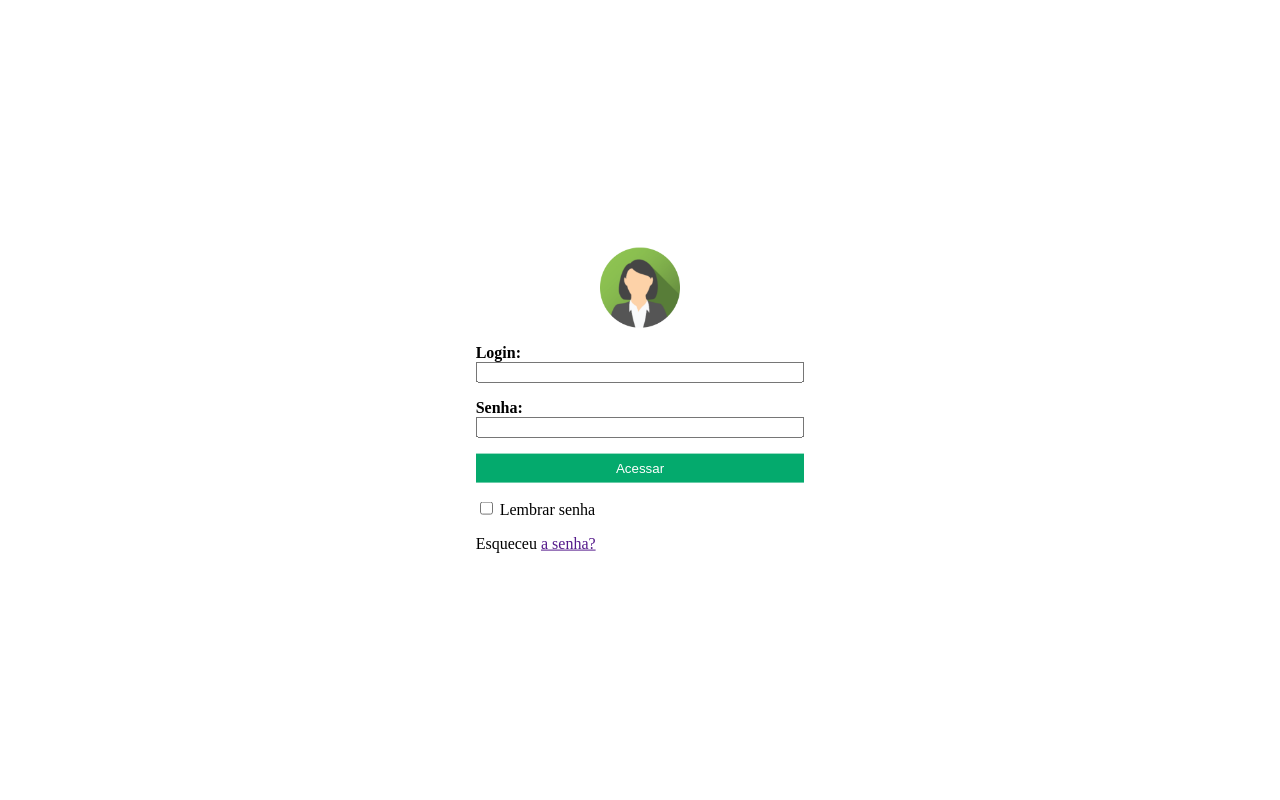
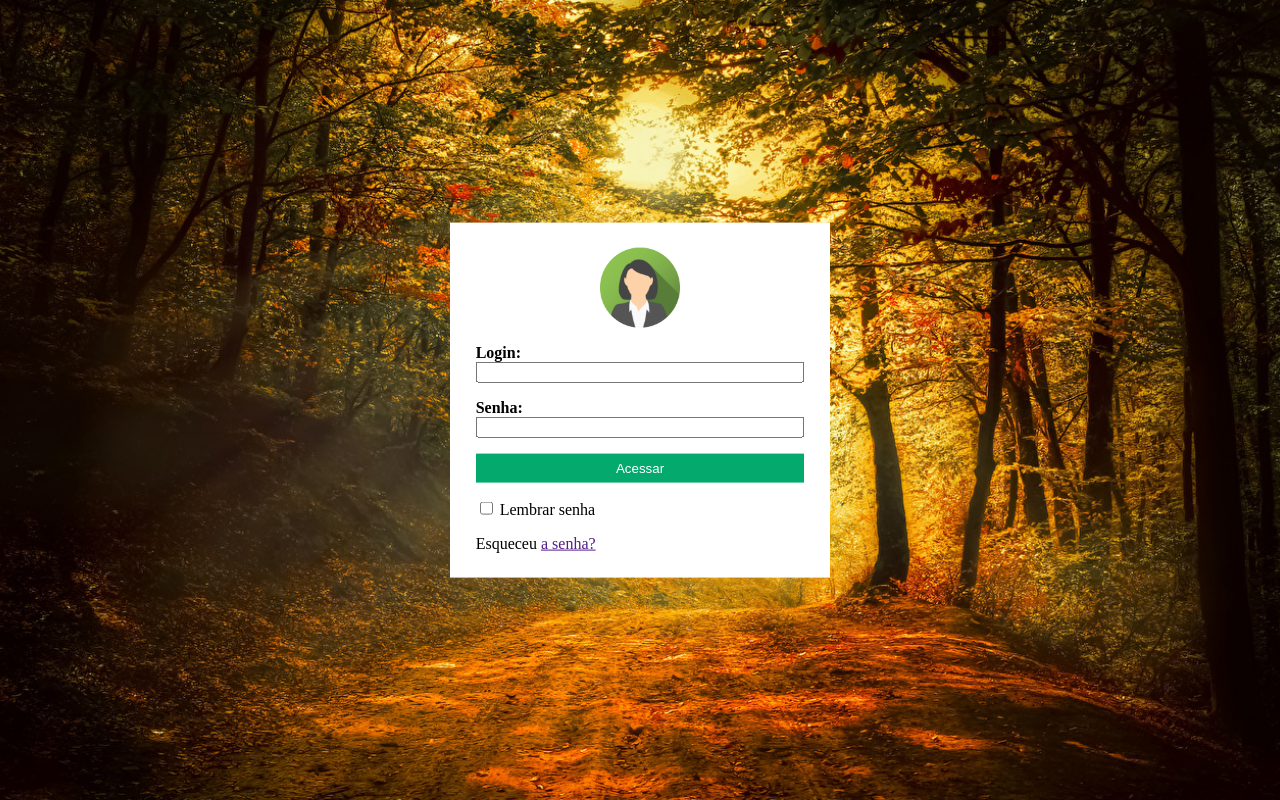
Before and after one commit to henNet/aulaead, a plain HTML site: page index.html in a window 1280 px wide. Drawn offline with Linux system fonts and the light colour scheme; files whose address does not match are found by name.

Commit message:
Update estilo_novo.css

```diff
--- a/estilo_novo.css
+++ b/estilo_novo.css
@@ -1,5 +1,5 @@
 body {
-	background-image: url("imgs/back2.jpg");
+	background-image: url("back2.jpg");
 	background-size: cover;
 	background-position: center;
 }
```
